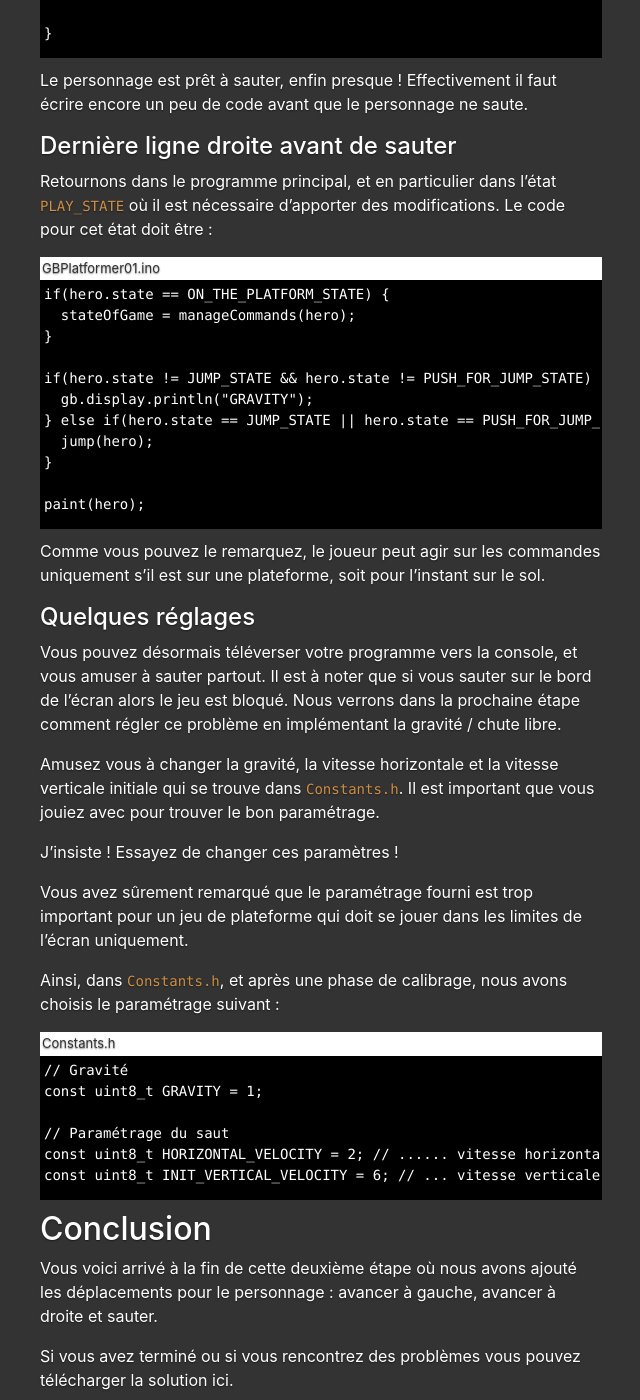
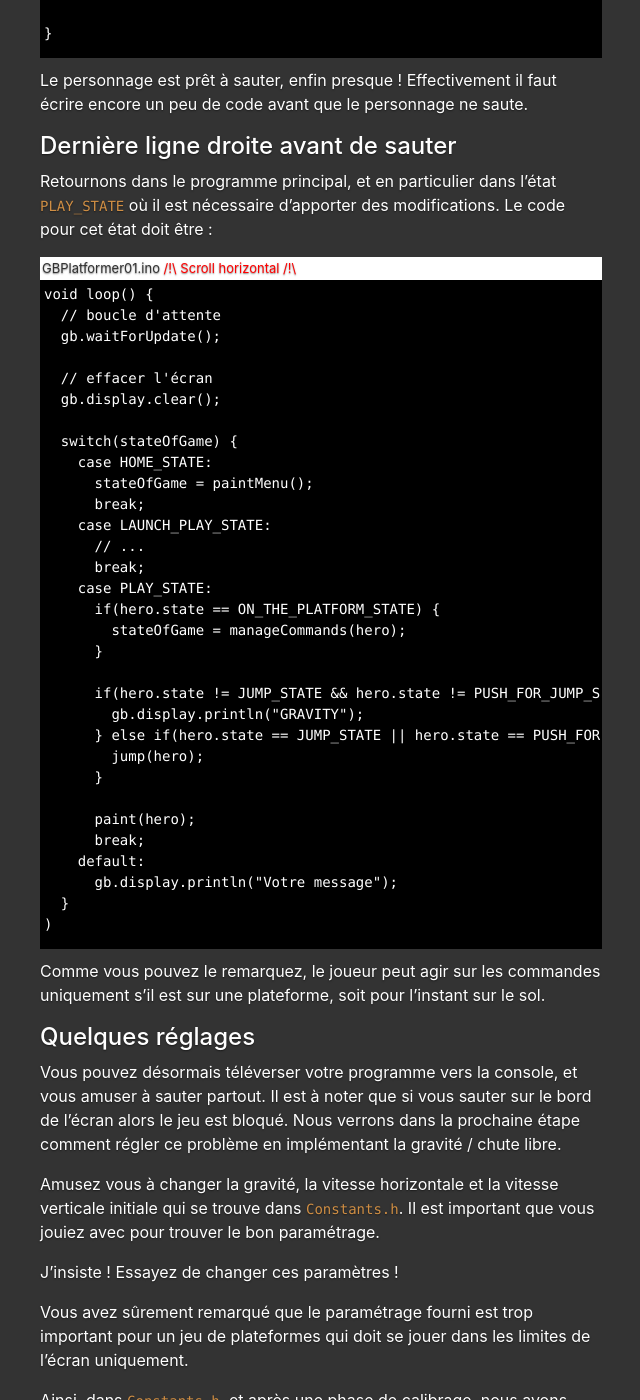
Before and after one commit to chris-scientist/gb-platformer-ws-01, a Jekyll site: the page built from docs/fr/deplacements.md, in a window 1280 px wide and 1400 px high, scrolled down 8735 px. Shown: the whole window, without its empty margins (319-959 px from the left). Built offline with Jekyll 4.4.1, drawn with Linux system fonts in a browser that asks for light colours; some of the changed text lies outside the part shown.

Commit message:
Corrections E2 [FR]

````diff
--- a/docs/fr/deplacements.md
+++ b/docs/fr/deplacements.md
@@ -16,7 +16,7 @@
 * aller à gauche ;
 * sauter.
 
-*Je vous invite à télécharger [le code](https://github.com/chris-scientist/gb-platformer-workshop-01/archive/v1.0.zip) qui est le résultat de la première étape afin de partir sur des bases communes.*
+*Je vous invite à télécharger <a href="https://github.com/chris-scientist/gb-platformer-workshop-01/archive/v1.0.zip" class="external-link" >le code</a> qui est le résultat de la première étape afin de partir sur des bases communes.*
 
 ## Avancer à droite ou à gauche
 
@@ -47,7 +47,7 @@
 FIN SI
 ```
 
-Pour un déplacement "rapide", nous utiliserons la fonction [gb.buttons.repeat](https://gamebuino.com/fr/academy/reference/gb-buttons-repeat).
+Pour un déplacement "rapide", nous utiliserons la fonction <a href="https://gamebuino.com/fr/academy/reference/gb-buttons-repeat" class="external-link" >gb.buttons.repeat</a>.
 
 Pour faire un incrément d'une unité nous utiliserons le raccourci suivant `aCharacter.x++;`, ceci est équivalent à `aCharacter.x += 1;`, ou à `aCharacter.x = aCharacter.x + 1;`.
 
@@ -154,7 +154,7 @@
 
 Avant de faire évoluer le personnage, ajoutons quelques constantes dans notre fichiers `Constants.h` :
 
-<div class="filename" >Constants.h</div>
+<div class="filename" >Constants.h <span>/!\ Scroll horizontal /!\</span></div>
 ```
 // Etat du personnage
 const uint8_t ON_THE_PLATFORM_STATE = 0; // ... le joueur est sur le sol
@@ -213,7 +213,7 @@
 
 Le code de la fonction `rectifyPositionY`, à placer dans `Character.cpp`, est le suivant :
 
-<div class="filename" >Character.cpp</div>
+<div class="filename" >Character.cpp <span>/!\ Scroll horizontal /!\</span></div>
 ```
 // Corriger la position y (la fonction évoluera à la prochaine étape)
 void rectifyPositionY(Character &aCharacter) {
@@ -251,7 +251,7 @@
 
 Voici donc le code pour détecter une collision avec le sol, à écrire dans le fichier `PhysicsEngine.cpp` :
 
-<div class="filename" >PhysicsEngine.cpp</div>
+<div class="filename" >PhysicsEngine.cpp <span>/!\ Scroll horizontal /!\</span></div>
 ```
 const uint8_t isOnOnePlatform(const Character &aCharacter) {
   return ( (aCharacter.y + aCharacter.vy) >= (gb.display.height() - UNDER_CENTER_Y_HERO) ) ? ID_GROUND : NO_ID ;
@@ -269,7 +269,7 @@
 
 Voici le code de la fonction `isOutOfWorld` (à écrire dans le fichier `PhysicsEngine.cpp`) :
 
-<div class="filename" >PhysicsEngine.cpp</div>
+<div class="filename" >PhysicsEngine.cpp <span>/!\ Scroll horizontal /!\</span></div>
 ```
 bool isOutOfWorld(Character &aCharacter) {
   if( aCharacter.x <= OVER_CENTER_X_HERO ) {
@@ -294,7 +294,7 @@
 
 Pour gérer l'élan, nous allons modifier la fonction `manageCommands` (qui est dans le fichier `Commands.cpp`) :
 
-<div class="filename" >Commands.cpp</div>
+<div class="filename" >Commands.cpp <span>/!\ Scroll horizontal /!\</span></div>
 ```
 aCharacter.vx = 0; // par défaut, pas de vitesse horizontale
 
@@ -313,7 +313,7 @@
 
 Toujours dans la fonction `manageCommands`, il faut écrire le code pour que lorsque le joueur appuye sur le bouton A et que le personnage ne saute pas, on donne l'impulsion initiale pour le saut, soit :
 
-<div class="filename" >Commands.cpp</div>
+<div class="filename" >Commands.cpp <span>/!\ Scroll horizontal /!\</span></div>
 ```
 if(gb.buttons.pressed(BUTTON_A) && aCharacter.state != JUMP_STATE) {
   aCharacter.state = PUSH_FOR_JUMP_STATE;
@@ -329,7 +329,7 @@
 
 Ajoutons dans `PhysicsEngine.cpp` le code de `jumpMovement` :
 
-<div class="filename" >PhysicsEngine.cpp</div>
+<div class="filename" >PhysicsEngine.cpp <span>/!\ Scroll horizontal /!\</span></div>
 ```
 // Réalise le déplacement du personnage lors du saut
 void jumpMovement(Character &aCharacter) {
@@ -386,19 +386,39 @@
 Retournons dans le programme principal, et en particulier dans l'état `PLAY_STATE` où il est nécessaire d'apporter des modifications.
 Le code pour cet état doit être :
 
-<div class="filename" >GBPlatformer01.ino</div>
+<div class="filename" >GBPlatformer01.ino <span>/!\ Scroll horizontal /!\</span></div>
 ```
-if(hero.state == ON_THE_PLATFORM_STATE) {
-  stateOfGame = manageCommands(hero);
-}
+void loop() {
+  // boucle d'attente
+  gb.waitForUpdate();
 
-if(hero.state != JUMP_STATE && hero.state != PUSH_FOR_JUMP_STATE) {
-  gb.display.println("GRAVITY");
-} else if(hero.state == JUMP_STATE || hero.state == PUSH_FOR_JUMP_STATE) {
-  jump(hero);
-}
+  // effacer l'écran
+  gb.display.clear();
 
-paint(hero);
+  switch(stateOfGame) {
+    case HOME_STATE:
+      stateOfGame = paintMenu();
+      break;
+    case LAUNCH_PLAY_STATE:
+      // ...
+      break;
+    case PLAY_STATE:
+      if(hero.state == ON_THE_PLATFORM_STATE) {
+        stateOfGame = manageCommands(hero);
+      }
+
+      if(hero.state != JUMP_STATE && hero.state != PUSH_FOR_JUMP_STATE) {
+        gb.display.println("GRAVITY");
+      } else if(hero.state == JUMP_STATE || hero.state == PUSH_FOR_JUMP_STATE) {
+        jump(hero);
+      }
+
+      paint(hero);
+      break;
+    default:
+      gb.display.println("Votre message");
+  }
+)
 ```
 
 Comme vous pouvez le remarquez, le joueur peut agir sur les commandes uniquement s'il est sur une plateforme, soit pour l'instant sur le sol.
@@ -413,11 +433,11 @@
 
 J'insiste ! Essayez de changer ces paramètres !
 
-Vous avez sûrement remarqué que le paramétrage fourni est trop important pour un jeu de plateforme qui doit se jouer dans les limites de l'écran uniquement.
+Vous avez sûrement remarqué que le paramétrage fourni est trop important pour un jeu de plateformes qui doit se jouer dans les limites de l'écran uniquement.
 
 Ainsi, dans `Constants.h`, et après une phase de calibrage, nous avons choisis le paramétrage suivant :
 
-<div class="filename" >Constants.h</div>
+<div class="filename" >Constants.h <span>/!\ Scroll horizontal /!\</span></div>
 ```
 // Gravité
 const uint8_t GRAVITY = 1;
@@ -432,7 +452,7 @@
 
 Vous voici arrivé à la fin de cette deuxième étape où nous avons ajouté les déplacements pour le personnage : avancer à gauche, avancer à droite et sauter.
 
-Si vous avez terminé ou si vous rencontrez des problèmes vous pouvez télécharger la solution [ici](https://github.com/chris-scientist/gb-platformer-workshop-01/archive/v2.0.zip).
+Si vous avez terminé ou si vous rencontrez des problèmes vous pouvez télécharger la solution <a href="" class="external-link" >ici</a>.
 
 Dans la prochaine étape, c'est-à-dire la troisième, nous aborderons la gestion des plateformes de la création à l'affichage, en passant par la gestion des collisions. Et nous implémenterons également la chute libre.
 
````
